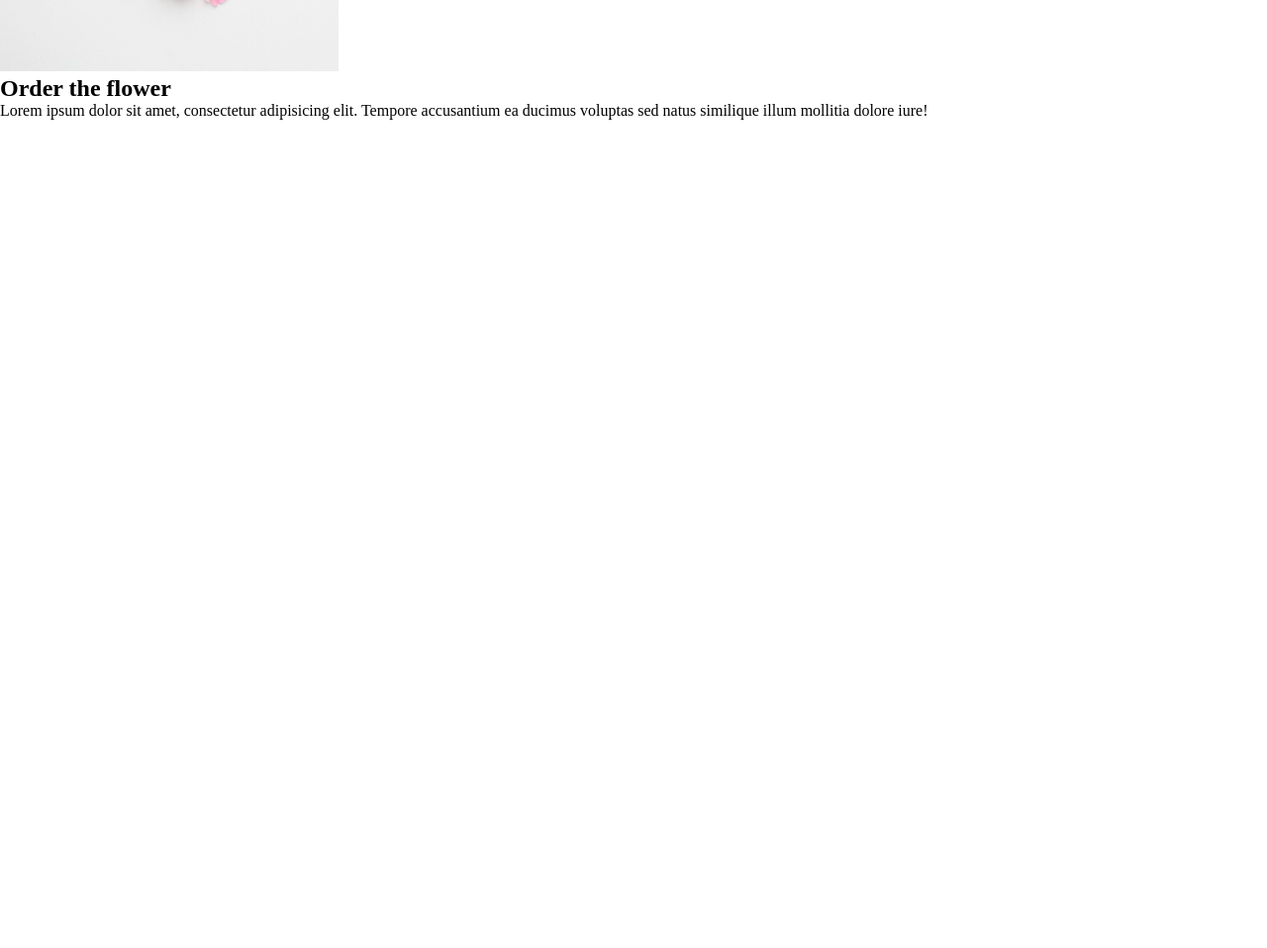
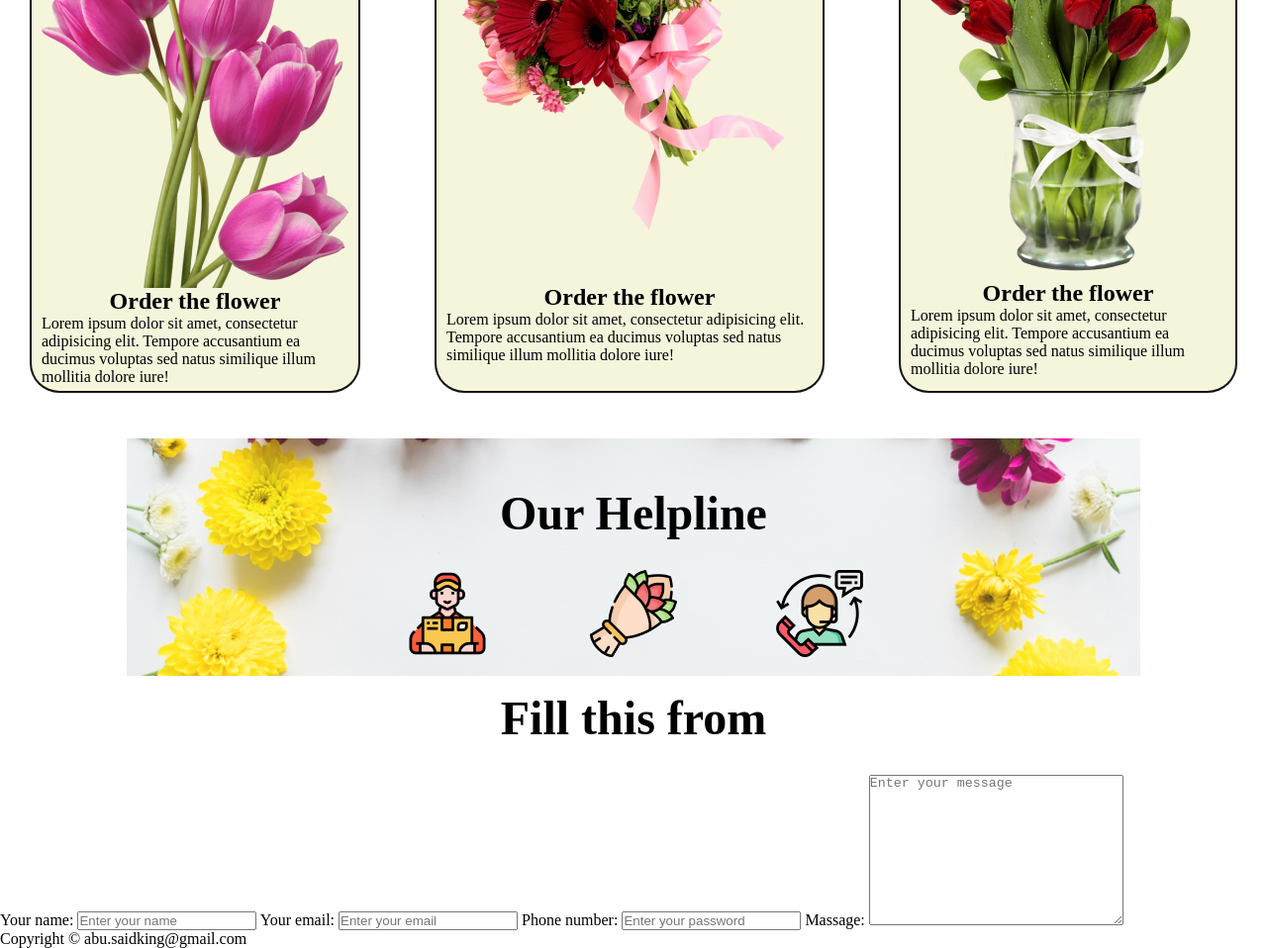
Before and after one commit to princejoy123/Responsive-website-2, a plain HTML site: page index.html in a window 1280 px wide. Shown: the part 863-1821 px from the top of the page at 99% size. Before the commit the page ends 984 px from the top, so only its background shows below. Drawn offline with Linux system fonts and the light colour scheme.

Commit message:
added full html

```diff
--- a/index.html
+++ b/index.html
@@ -31,14 +31,52 @@
         <h1 class="H-primary">Our servises</h1>
         <div class="servises">
             <div class="box">
-            <img src="Images/Flower 01.png" alt="">
-            <h2 class="flower-title">Order the flower</h2>
-            <p>Lorem ipsum dolor sit amet, consectetur adipisicing elit. Tempore accusantium ea ducimus voluptas sed natus similique illum mollitia dolore iure!</p>
+                <img src="Images/pngwing 6.png" alt="">
+                <h2 class="flower-title">Order the flower</h2>
+                <p>Lorem ipsum dolor sit amet, consectetur adipisicing elit. Tempore accusantium ea ducimus voluptas sed natus similique illum mollitia dolore iure!</p>
+            </div>
+            <div class="box">
+                <img src="Images/pngwing 5.png" alt="">
+                <br>
+                <br>
+                <br>
+                <h2 class="flower-title">Order the flower</h2>
+                <p>Lorem ipsum dolor sit amet, consectetur adipisicing elit. Tempore accusantium ea ducimus voluptas sed natus similique illum mollitia dolore iure!</p>
+            </div>
+            <div class="box">
+                <img src="Images/pngwing 8.png" alt="">
+                <h2 class="flower-title">Order the flower</h2>
+                <p>Lorem ipsum dolor sit amet, consectetur adipisicing elit. Tempore accusantium ea ducimus voluptas sed natus similique illum mollitia dolore iure!</p>
             </div>
 
         </div>
 
     </section>
+    <section class="Our-helpline">
+        <div class="helpline">
+            <h1 class="H-primary">Our Helpline</h1>
+            <div class="helpline-imgs">
+                <img src="Images/Group 57.png" alt="">
+                <img src="Images/Group 58.png" alt="">
+                <img src="Images/Group 59.png" alt="">
+            </div>
+        </div>
+    </section>
+    <section class="Contact">
+        <h1 class="H-primary">Fill this from</h1>
+        <div class="form">
+           Your name: <input type="text" name="" id="name" placeholder="Enter your name">
+
+           Your email: <input type="email" name="" id="email" placeholder="Enter your email">
+
+           Phone number: <input type="password" name="" id="password" placeholder="Enter your password">
+
+           Massage: <textarea name="message" id="message" cols="30" placeholder="Enter your message" rows="10"></textarea>
+        </div>
+    </section>
+    <footer>
+        Copyright &copy; abu.saidking@gmail.com
+    </footer>
 
 </body>
 
--- a/styles/style.css
+++ b/styles/style.css
@@ -61,21 +61,24 @@
     justify-content: center;
     align-items: center;
     flex-direction: column;
-    padding: 5px 70px;
-    height: 400px;
+    height: 500px;
 
 }
 .home::before{
     content: "";
     position: absolute;
-    background:url('../Images/Rectangle\ 9.png') no-repeat center center/cover;
+    background:url('../Images/Rectangle\ 9.png') no-repeat center center;
     height: 100%;
     width: 100%;
     z-index: -1;
     opacity: 0.9;
 }
 .H-primary{
-    font-size:3rem;
+
+    font-size: 3rem;
+    margin: 30px auto;
+    display: flex;
+    justify-content: center;
 
 
 }
@@ -88,3 +91,54 @@
     cursor: pointer;
 
 }
+/* servies-container Section */
+
+.servies-container{
+
+}
+.servises{
+    display: flex;
+    gap: 15px;
+
+}
+.box{
+    border: 2px solid rgba(10, 9, 10, 0.96);
+    background-color: beige;
+    margin: 30px;
+    padding: 5px 10px;
+    border-radius: 30px;
+}
+
+.box img{
+    display: block;
+    margin: auto;
+}
+.flower-title{
+    display: flex;
+    justify-content: center;
+}
+
+/* Our helpline section */
+
+.helpline-imgs{
+    display: flex;
+    justify-content: center;
+    gap: 100px;
+}
+.helpline{
+    display: flex;
+    justify-content: center;
+    flex-direction: column;
+    align-items: center;
+    margin: 34px 0;
+}
+.helpline::before{
+    content: "";
+    position: absolute;
+    background: url('../Images/Rectangle\ 9.png') no-repeat center center/cover;
+    z-index: -1;
+    opacity: 0.9;
+    height: 30%;
+    width: 80%;
+
+}
```
